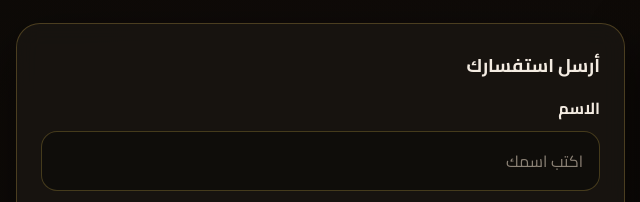
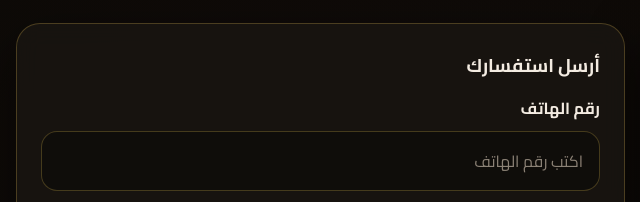
Before and after one commit to Mosab25/mahmoud-portfolio, a plain HTML site: page index.html in a window 1280 px wide. Shown: the part 4027-4229 px from the top of the page, 34-674 px from the left. Drawn offline with nearby package versions, Linux system fonts and the light colour scheme.

Commit message:
Updated site content

```diff
--- a/index.html
+++ b/index.html
@@ -1314,12 +1314,12 @@
                 />
                 <input type="hidden" name="_template" value="table" />
                 <div class="field">
-                  <label for="name">الاسم</label>
+                  <label for="name">رقم الهاتف</label>
                   <input
                     id="name"
                     name="name"
                     type="text"
-                    placeholder="اكتب اسمك"
+                    placeholder="اكتب رقم الهاتف"
                     required
                   />
                 </div>
```
